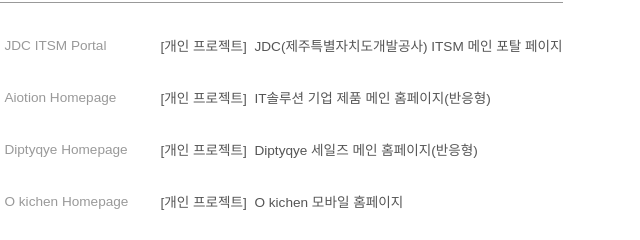
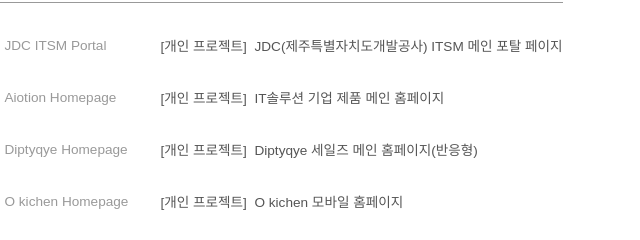
Before and after one commit to violetleaf44/portfolio, a plain HTML site: page index.html in a window 1280 px wide. Shown: the part 712-952 px from the top of the page, 428-1068 px from the left. Drawn offline with Linux system fonts and the light colour scheme; a web font is replaced by a local one.

Commit message:
Add files via upload

```diff
--- a/index.html
+++ b/index.html
@@ -57,7 +57,7 @@
             <tr>
                 <td></td>
                 <td><a href="nkia_pc/rwd_nkia_pc.html" target='_blank'>Aiotion Homepage</a></td>
-                <td>[개인 프로젝트]&nbsp; IT솔루션 기업 제품 메인 홈페이지(반응형)</td>
+                <td>[개인 프로젝트]&nbsp; IT솔루션 기업 제품 메인 홈페이지</td>
             </tr>
             <tr>
                 <td></td>
```
